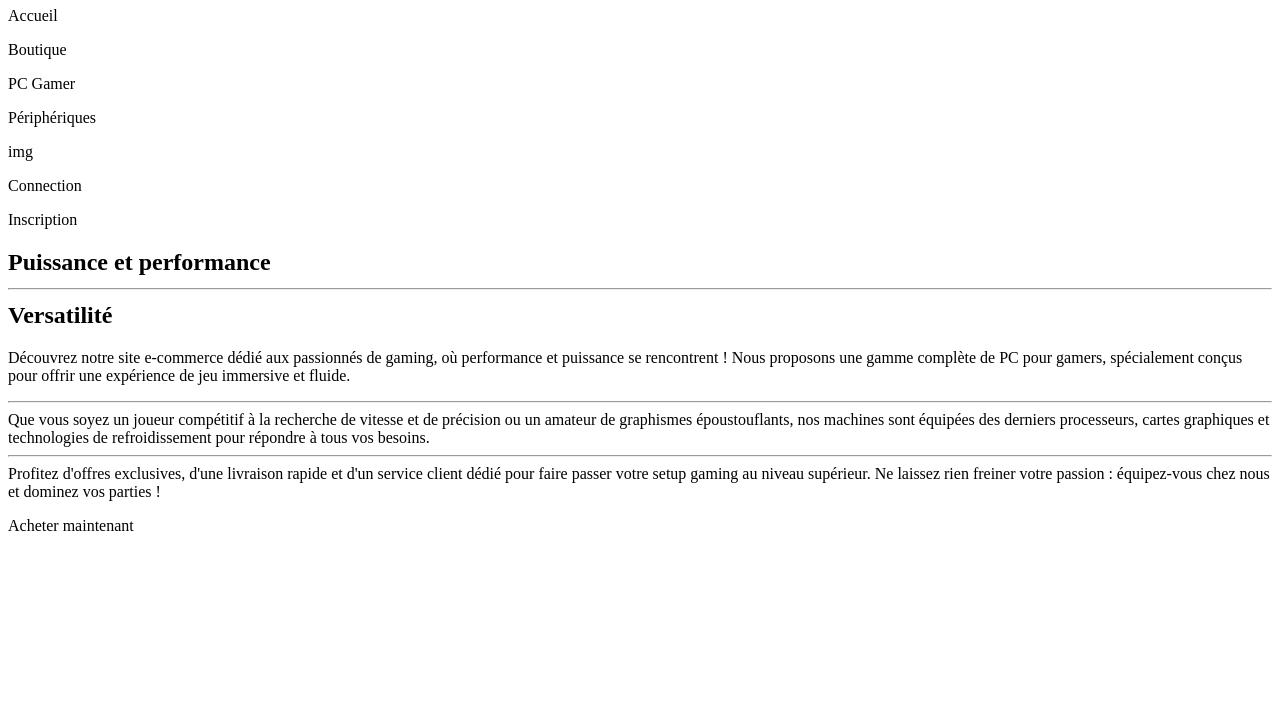
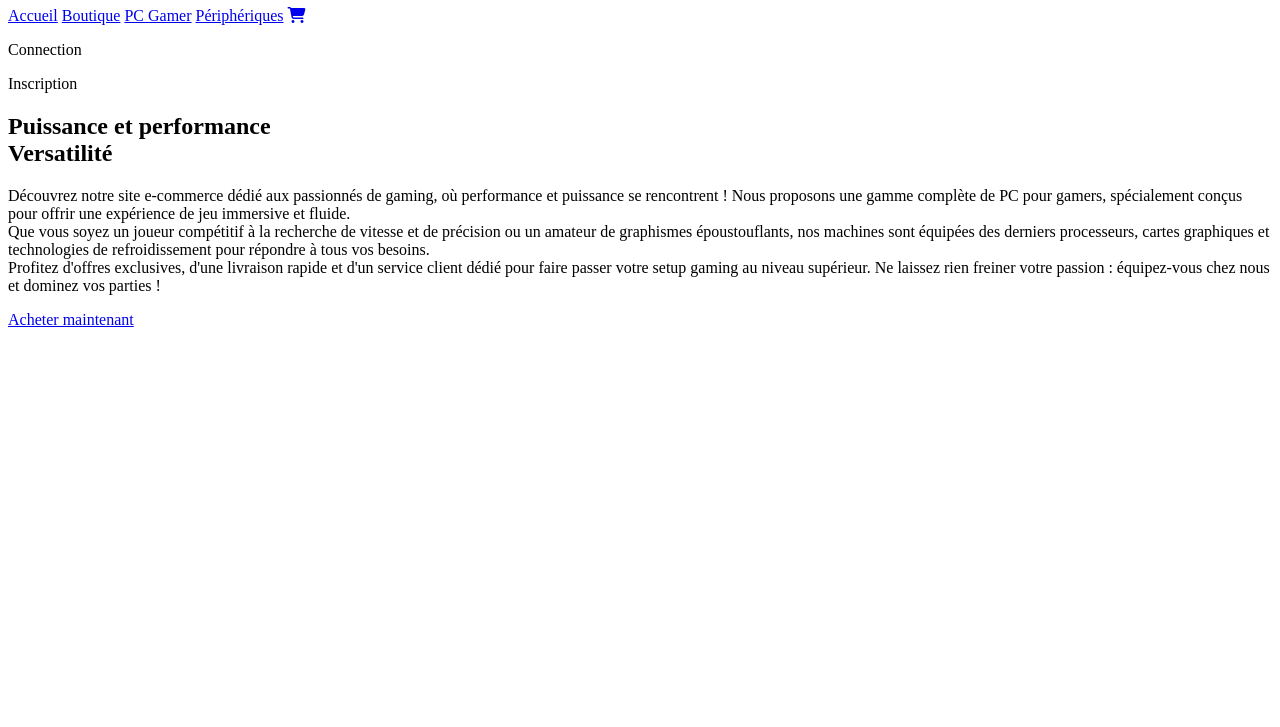
Before and after one commit to Juribard/JR_Microlover, a plain HTML site: page Index.html in a window 1280 px wide. Shown: the part 73-800 px from the top of the page. Drawn offline with Linux system fonts and the light colour scheme.

Commit message:
3eme commit

```diff
--- a/Index.html
+++ b/Index.html
@@ -4,18 +4,25 @@
     <meta charset="UTF-8">
     <meta name="viewport" content="width=device-width, initial-scale=1.0">
     <title>microlover</title>
+    <!--feuille de style-->
+    <link rel="stylesheet" href="Styles/page.css"/>
+    <link rel="stylesheet" href="Styles/header.css"/>
+    <link rel="stylesheet" href="Styles/main.css"/>
+    <link rel="stylesheet" href="Styles/responsive.css"/>
+    <!--logo-->
+    <script src="https://kit.fontawesome.com/70b060bfc5.js" crossorigin="anonymous"></script>
 </head>
 <body>
     <header>
         <div class="titre">
-            <h1>MICROLOVER</h1>
+            <h1><span class="titre">MICRO</span>span>LOVER</h1>
         </div>
         <nav class="nav_footer">
-            <p>Accueil</p>
-            <p>Boutique</p>
-            <p>PC Gamer</p>
-            <P>Périphériques</P>
-            <p>img</p>
+            <a href="Index.html">Accueil</a>
+            <a href="Index.html">Boutique</a>
+            <a href="Index.html">PC Gamer</a>
+            <a href="Index.html">Périphériques</a>
+            <a href="Index.html" class="icone_cart"><i class="fa-solid fa-cart-shopping"></i></a>
         </nav>
         <div class="session">
             <p>Connection</p>
@@ -23,19 +30,22 @@
         </div>
     </header>
     <main>
-        <h2>Puissance et performance<hr>Versatilité</h2>
+        <h2><span class="titre_pub">Puissance</span> et performance<br>Versatilité</h2>
         <p>
-            Découvrez notre site e-commerce dédié aux passionnés de gaming, où performance et puissance se rencontrent !
+            <span class="texte_color">Découvrez notre site e-commerce</span> dédié aux passionnés de gaming, où performance et puissance se rencontrent !
             Nous proposons une gamme complète de PC pour gamers, spécialement conçus pour offrir une expérience de jeu immersive et fluide.
-            <hr>
-            Que vous soyez un joueur compétitif à la recherche de vitesse et de précision ou un amateur de graphismes époustouflants, nos machines
+            <br>
+            Que vous soyez <span class="texte_color">un joueur compétitif</span> à la recherche de vitesse et de précision ou un <span class="texte_color">amateur de graphismes</span> époustouflants, nos machines
             sont équipées des derniers processeurs, cartes graphiques et technologies de refroidissement pour répondre à tous vos besoins.
-            <hr>
-            Profitez d'offres exclusives, d'une livraison rapide et d'un service client dédié pour faire passer votre setup gaming au niveau supérieur.
+            <br>
+            <span class="texte_color"></span>Profitez d'offres exclusives</span>, d'une livraison rapide et d'un service client dédié pour faire passer votre setup gaming au niveau supérieur.
             Ne laissez rien freiner votre passion : équipez-vous chez nous et dominez vos parties !
         </p>
-        <p class="bouton_achat">Acheter maintenant</p>
+        <a href="Index.html"class="bouton_achat">Acheter maintenant</a>
     </main>
+    <div class="image_pc">
+        <img src="">
+    </div>
     <footer>
     </footer>
 </body>
```
Also changed, not shown: Styles/header.css (added), Styles/main.css (added), Styles/responsive.css (added).
